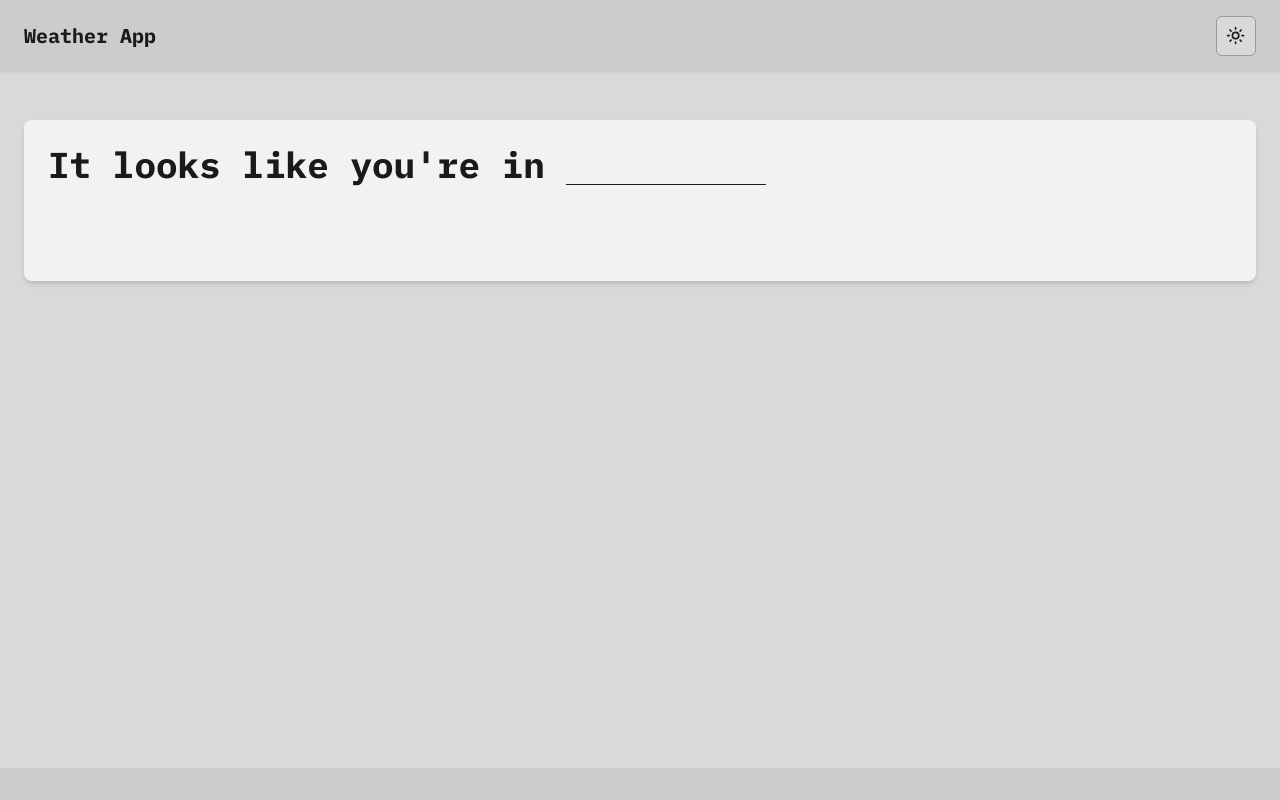
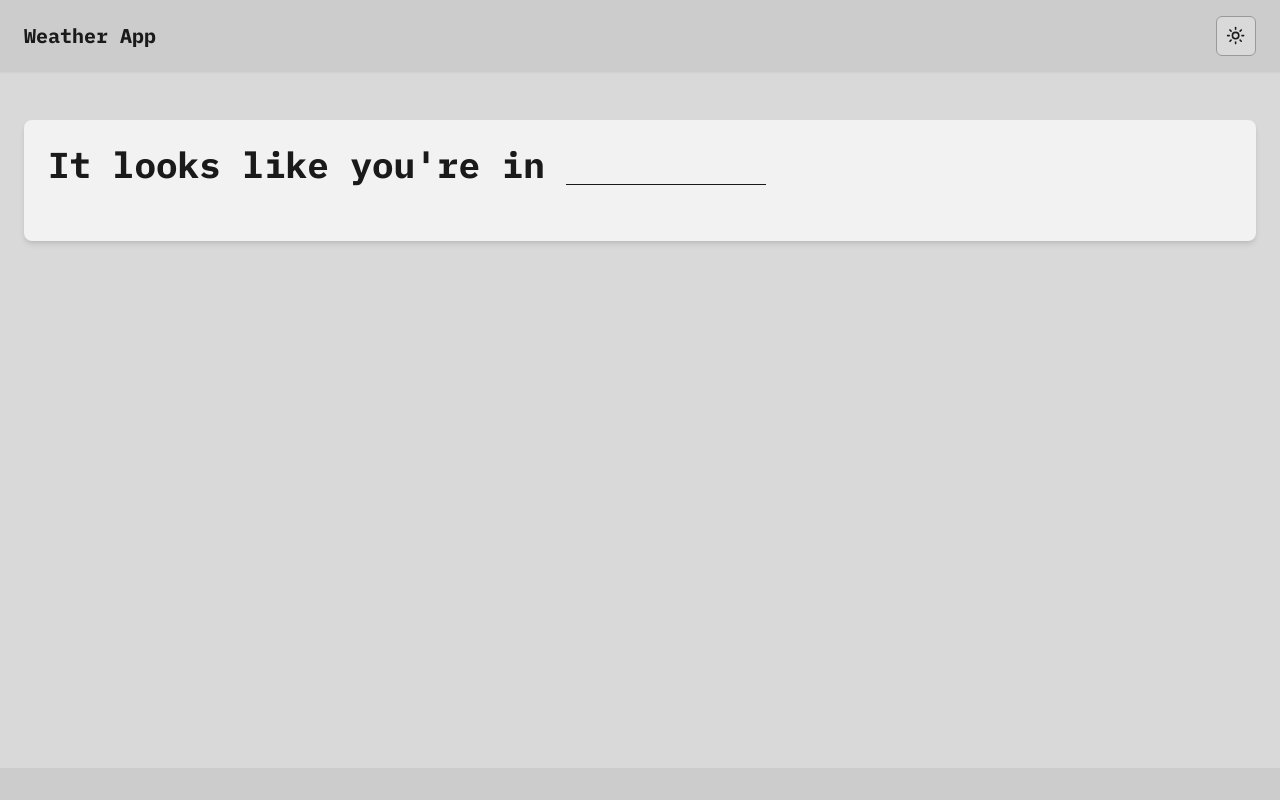
Before and after one commit to MikhailSaliba/wX, a Next.js app: page / in a window 1280 px wide. Built offline with nearby package versions, Linux system fonts and the light colour scheme; no server answers.

Commit message:
eslinn't v7

```diff
--- a/app/page.tsx
+++ b/app/page.tsx
@@ -135,12 +135,9 @@ export default function Home() {
           <TypewriterBox text={forecast} selected={writerSelection["report"]} id="report" autoNext="share" callBack={updateSelection} />
           </div>
           <div className="mt-4 flex justify-end">
-            <Button variant="dynamicIcon"
-            initialIcon={ShareIcon}
-            alternateIcon={EnterIcon}
-            onCallback={updateSelection}>
-              <TypewriterBox text="Share My Weather" selected={writerSelection["share"]} id="share" autoNext="copyright" callBack={updateSelection}  />
-            </Button>
+          <TypewriterBox text="" selected={writerSelection["share"]} id="share" autoNext="copyright" callBack={updateSelection}  />
+
+
           </div>
         </div>
       </main>
@@ -150,6 +147,16 @@ export default function Home() {
     </div>
   )
 }
+
+/*
+<Button variant="dynamicIcon"
+            initialIcon={ShareIcon}
+            alternateIcon={EnterIcon}
+            onCallback={updateSelection}>
+              <TypewriterBox text="Share My Weather" selected={writerSelection["share"]} id="share" autoNext="copyright" callBack={updateSelection}  />
+            </Button>
+
+*/
 
 //@ts-ignore
 function ShareIcon(props) {
```
